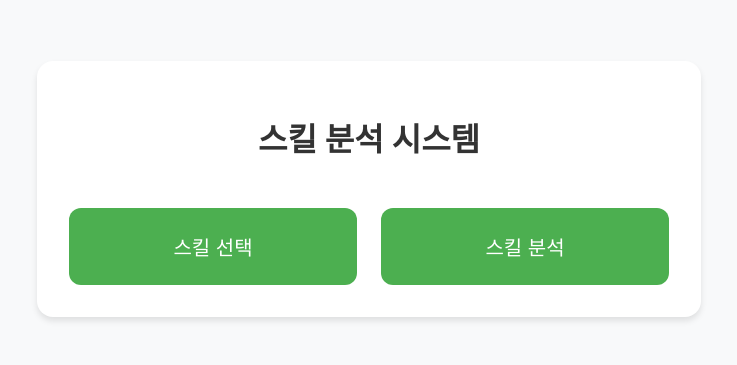
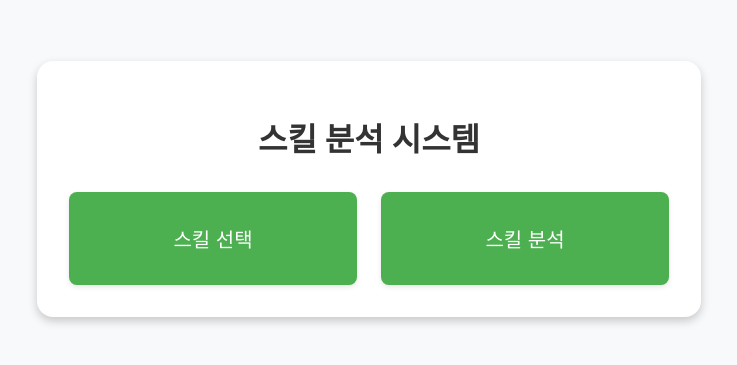
Before and after one commit to kingscom/skill, a React (Vite) app: page / in a window 1280 px wide. Shown: the part 219-584 px from the top of the page, without its empty margins (271-1008 px from the left). Built offline with nearby package versions, Linux system fonts and the light colour scheme.

Commit message:
마이너 업데이트

```diff
--- a/src/styles/App.css
+++ b/src/styles/App.css
@@ -1,9 +1,10 @@
 .app {
+  display: flex;
+  flex-direction: column;
+  justify-content: center;
+  align-items: center;
   min-height: 100vh;
   background-color: #f8f9fa;
-  display: flex;
-  justify-content: center;
-  align-items: center;
 }
 
 .main-menu {
@@ -11,7 +12,7 @@
   padding: 2rem;
   background-color: white;
   border-radius: 1rem;
-  box-shadow: 0 4px 6px rgba(0, 0, 0, 0.1);
+  box-shadow: 0 4px 10px rgba(0, 0, 0, 0.2);
   width: 90%;
   max-width: 600px;
 }
@@ -19,7 +20,7 @@
 .main-title {
   font-size: 2rem;
   color: #333;
-  margin-bottom: 3rem;
+  margin-bottom: 2rem;
 }
 
 .button-container {
@@ -30,26 +31,21 @@
 }
 
 .main-button {
-  padding: 1.5rem;
+  padding: 2rem;
   font-size: 1.25rem;
   border: none;
-  border-radius: 0.75rem;
+  border-radius: 0.5rem;
   background-color: #4CAF50;
   color: white;
   cursor: pointer;
-  transition: all 0.3s ease;
+  transition: background-color 0.3s, transform 0.2s;
   width: 100%;
+  box-shadow: 0 2px 5px rgba(0, 0, 0, 0.1);
 }
 
 .main-button:hover {
   background-color: #45a049;
   transform: translateY(-2px);
-  box-shadow: 0 4px 8px rgba(0, 0, 0, 0.2);
-}
-
-.main-button:active {
-  transform: translateY(0);
-  box-shadow: 0 2px 4px rgba(0, 0, 0, 0.1);
 }
 
 @media (min-width: 768px) {
@@ -58,6 +54,6 @@
   }
 
   .main-button {
-    width: 50%;
+    width: 48%;
   }
 }
```
